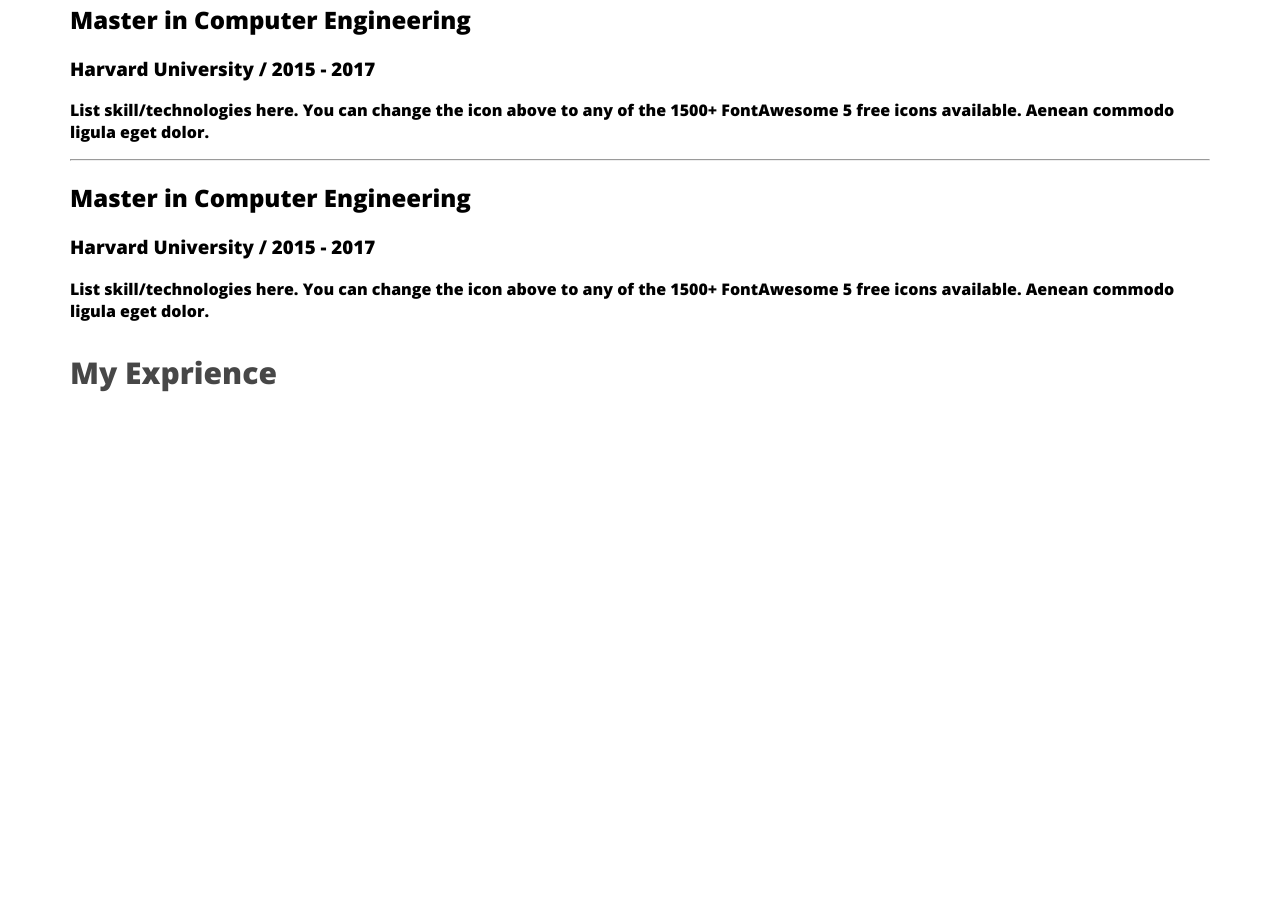
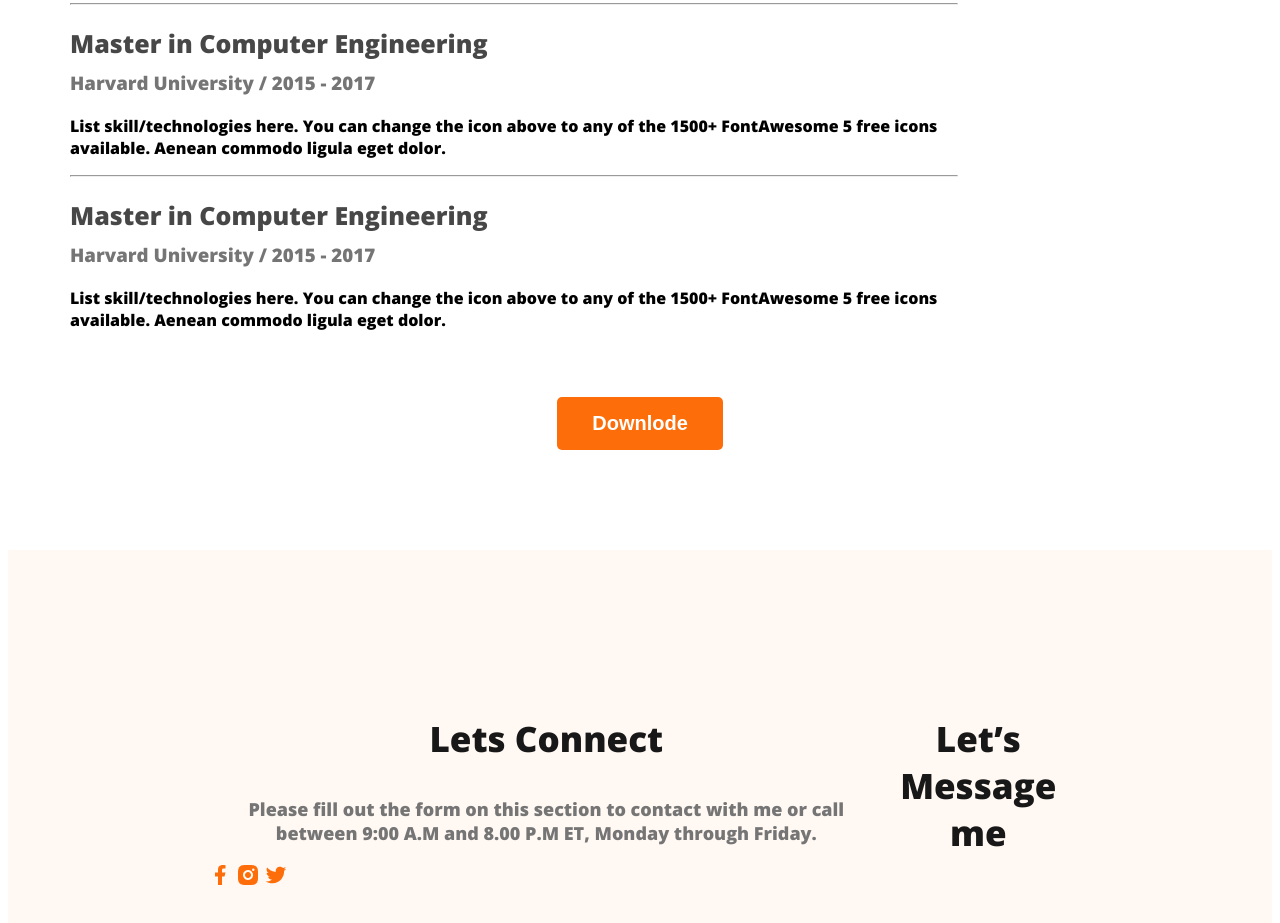
Before and after one commit to 438351/web-developer-protfolio, a plain HTML site: page index.html in a window 1280 px wide. Shown: the part 2898-3821 px from the top of the page. Before the commit the page ends 3321 px from the top, so only its background shows below. Drawn offline with nearby package versions, Linux system fonts and the light colour scheme.

Commit message:
finish content

```diff
--- a/index.html
+++ b/index.html
@@ -148,9 +148,26 @@
 
 
         </section>
+        <div class="download-cv">
+            <button class="btn-primari">Downlode</button>
+        </div>
 
     </main>
     <footer>
+        <div class="footer-colume">
+            <h3 class="section-title">Lets Connect</h3>
+            <p class="section-description">Please fill out the form on this section to contact with me or call between 9:00 A.M and 8.00 P.M ET, Monday through Friday.</p>
+            <div class="social-links">
+                <a href=""><img src="facebook.png" alt=""></a>
+                <a href=""><img src="insta.png" alt=""></a>
+                <a href=""><img src="twitter.png" alt=""></a>
+            </div>
+        </div>
+        <div class="footer-colume">
+            <h3 class="section-title">Let’s Message me</h3>
+
+
+        </div>
 
     </footer>
 </body>
--- a/style.css
+++ b/style.css
@@ -159,6 +159,40 @@ nav a{
     color: #474747;
     font-size: 30px;
     font-weight: 700px;
+ }
+ .resume-container{
+    display: flex;
+    gap: 50px;
+ }
+ .resume-item-title{
+    color: #474747;
+    font-size: 25px;
+    font-weight: 700;
+    margin-bottom: 10px;
+ }
+ .resume-item-institute{
+    margin-bottom: 20px;
+    margin-top: 0px;
+ }
 
+ .resume-item-institute,
+ .resume-item-description{
+    color: #757575;
 
  }
+ .resume-container-hr{
+    margin: 30px;
+ }
+
+ .download-cv{
+    text-align: center;
+    margin-top: 50px;
+ }
+
+ /*footer style*/
+footer{
+    display: flex;
+    background: #fff8f3;
+    margin-top: 100px;
+    padding: 130px 200px;
+}
```
